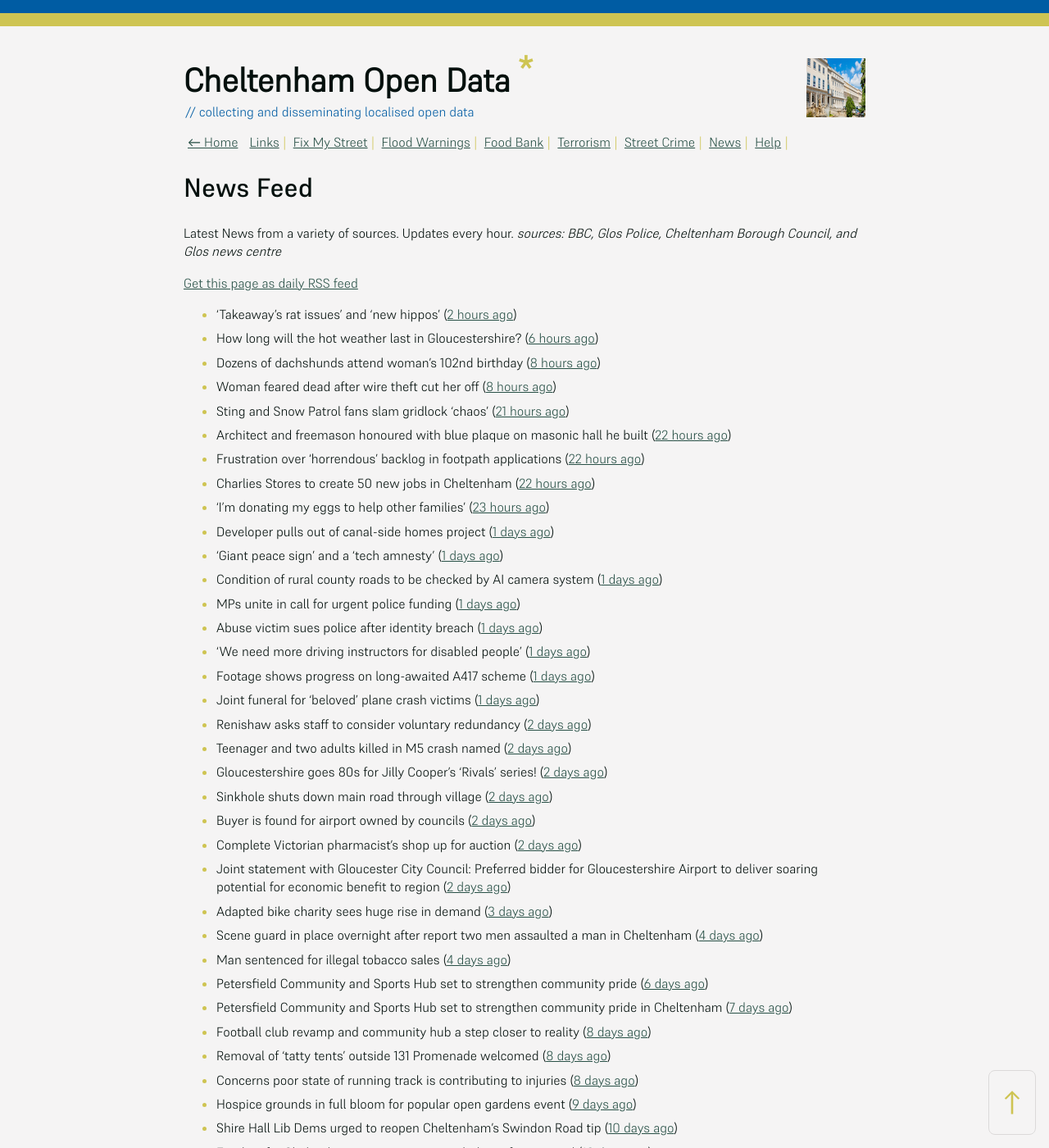
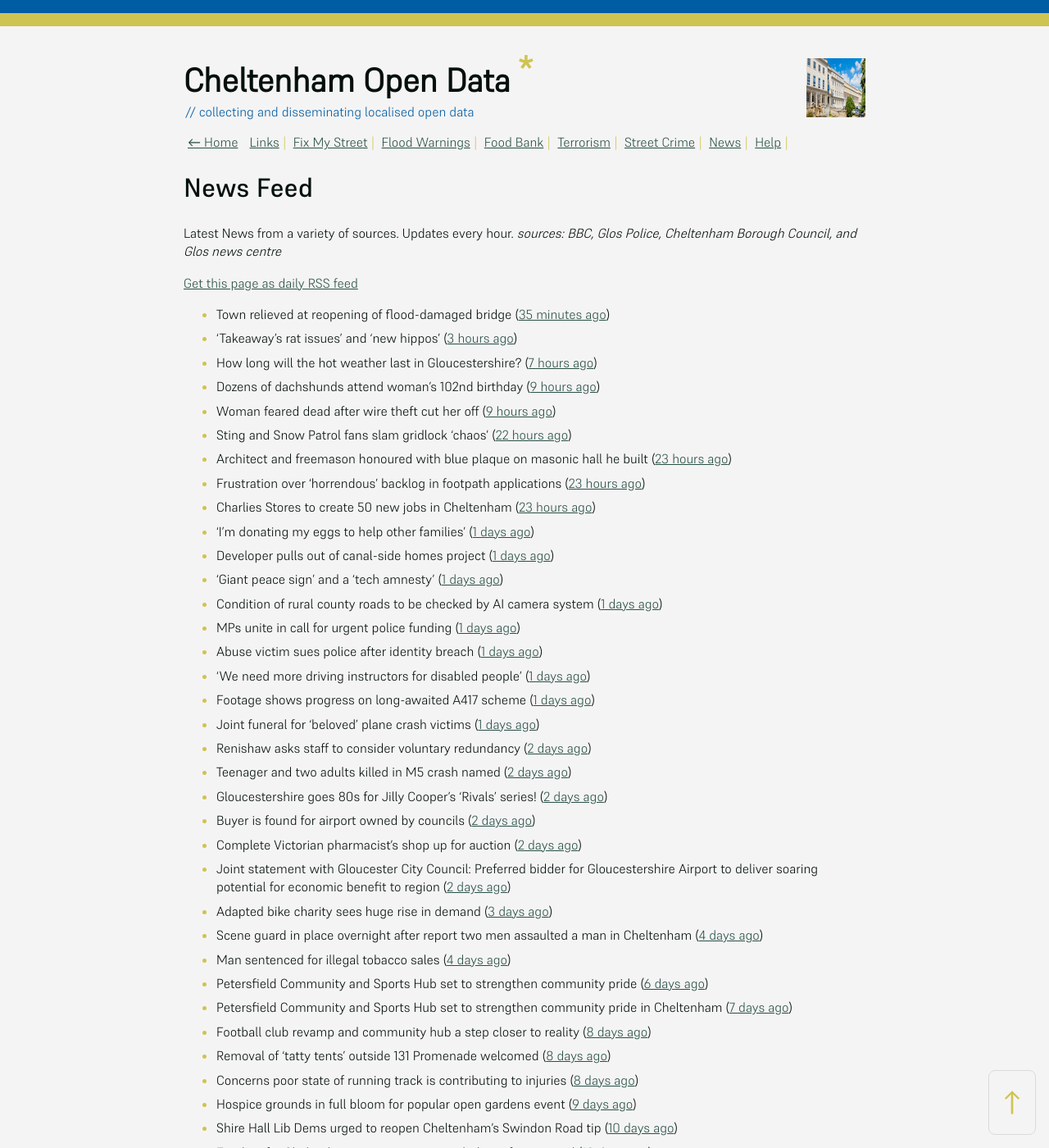
Before and after one commit to mat-0/cheltenham-open-data, a Jekyll site: the page built from _pages/news.md, in a window 1280 px wide and 1400 px high. Shown: the whole window at 82% size. Built offline with Jekyll 4.4.1, drawn with Linux system fonts in a browser that asks for light colours; some of the changed text lies outside the part shown.

Commit message:
Updated 2025-06-20 14:58:01

```diff
--- a/_pages/news.md
+++ b/_pages/news.md
@@ -12,15 +12,16 @@ _sources: BBC, Glos Police, Cheltenham Borough Council, and Glos news centre_
 [Get this page as daily RSS feed](/daily.rss)
 
 <!-- news_marker starts -->
-- 'Takeaway's rat issues' and 'new hippos' ([2 hours ago](https://www.bbc.com/news/articles/c5ygx2p4lw5o))
-- How long will the hot weather last in Gloucestershire? ([6 hours ago](https://www.bbc.co.uk/sounds/play/p0lkf1rq))
-- Dozens of dachshunds attend woman's 102nd birthday ([8 hours ago](https://www.bbc.com/news/videos/c307l54nlrmo))
-- Woman feared dead after wire theft cut her off ([8 hours ago](https://www.bbc.com/news/articles/cp3k96521neo))
-- Sting and Snow Patrol fans slam gridlock 'chaos' ([21 hours ago](https://www.bbc.com/news/articles/cwygv0pqy74o))
-- Architect and freemason honoured with blue plaque on masonic hall he built ([22 hours ago](https://gloucesternewscentre.co.uk/architect-and-freemason-honoured-with-blue-plaque-on-masonic-hall-he-built/))
-- Frustration over ‘horrendous’ backlog in footpath applications ([22 hours ago](https://gloucesternewscentre.co.uk/frustration-over-horrendous-backlog-in-footpath-applications/))
-- Charlies Stores to create 50 new jobs in Cheltenham ([22 hours ago](https://gloucesternewscentre.co.uk/charlies-stores-to-create-50-new-jobs-in-cheltenham/))
-- 'I'm donating my eggs to help other families' ([23 hours ago](https://www.bbc.com/news/articles/c5y614jm758o))
+- Town relieved at reopening of flood-damaged bridge ([35 minutes ago](https://www.bbc.com/news/articles/cz09md3ve3no))
+- 'Takeaway's rat issues' and 'new hippos' ([3 hours ago](https://www.bbc.com/news/articles/c5ygx2p4lw5o))
+- How long will the hot weather last in Gloucestershire? ([7 hours ago](https://www.bbc.co.uk/sounds/play/p0lkf1rq))
+- Dozens of dachshunds attend woman's 102nd birthday ([9 hours ago](https://www.bbc.com/news/videos/c307l54nlrmo))
+- Woman feared dead after wire theft cut her off ([9 hours ago](https://www.bbc.com/news/articles/cp3k96521neo))
+- Sting and Snow Patrol fans slam gridlock 'chaos' ([22 hours ago](https://www.bbc.com/news/articles/cwygv0pqy74o))
+- Architect and freemason honoured with blue plaque on masonic hall he built ([23 hours ago](https://gloucesternewscentre.co.uk/architect-and-freemason-honoured-with-blue-plaque-on-masonic-hall-he-built/))
+- Frustration over ‘horrendous’ backlog in footpath applications ([23 hours ago](https://gloucesternewscentre.co.uk/frustration-over-horrendous-backlog-in-footpath-applications/))
+- Charlies Stores to create 50 new jobs in Cheltenham ([23 hours ago](https://gloucesternewscentre.co.uk/charlies-stores-to-create-50-new-jobs-in-cheltenham/))
+- 'I'm donating my eggs to help other families' ([1 days ago](https://www.bbc.com/news/articles/c5y614jm758o))
 - Developer pulls out of canal-side homes project ([1 days ago](https://www.bbc.com/news/articles/cwyxe24xr1jo))
 - 'Giant peace sign' and a 'tech amnesty' ([1 days ago](https://www.bbc.com/news/articles/cglzk58j8jxo))
 - Condition of rural county roads to be checked by AI camera system ([1 days ago](https://gloucesternewscentre.co.uk/condition-of-rural-county-roads-to-be-checked-by-ai-camera-system/))
@@ -32,7 +33,6 @@ _sources: BBC, Glos Police, Cheltenham Borough Council, and Glos news centre_
 - Renishaw asks staff to consider voluntary redundancy ([2 days ago](https://www.bbc.com/news/articles/cwykllmg8pvo))
 - Teenager and two adults killed in M5 crash named ([2 days ago](https://www.bbc.com/news/articles/c80prrgepzeo))
 - Gloucestershire goes 80s for Jilly Cooper’s ‘Rivals’ series! ([2 days ago](https://www.bbc.co.uk/sounds/play/p0ljxnh1))
-- Sinkhole shuts down main road through village ([2 days ago](https://www.bbc.com/news/articles/c4gk5d89n8zo))
 - Buyer is found for airport owned by councils ([2 days ago](https://www.bbc.com/news/articles/c70xjdr4veyo))
 - Complete Victorian pharmacist's shop up for auction ([2 days ago](https://www.bbc.com/news/articles/cly36y5qwz3o))
 - Joint statement with Gloucester City Council: Preferred bidder for Gloucestershire Airport to deliver soaring potential for economic benefit to region ([2 days ago](https://www.cheltenham.gov.uk/news/article/3021/joint_statement_with_gloucester_city_council_preferred_bidder_for_gloucestershire_airport_to_deliver_soaring_potential_for_economic_benefit_to_region))
```
Also changed, not shown: other parts of _pages/news.md (+1 -1 lines), _data/flood.json (+4 -4 lines), _pages/fix-my-street.md (+3 -3 lines), index.md (+5 -5 lines).
